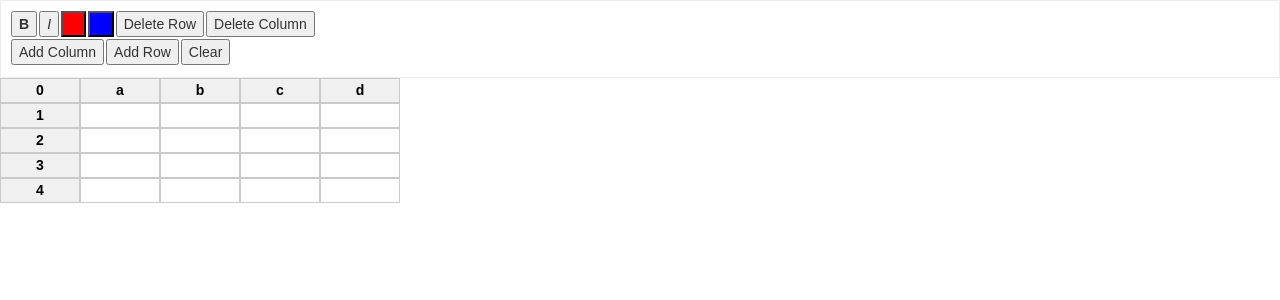
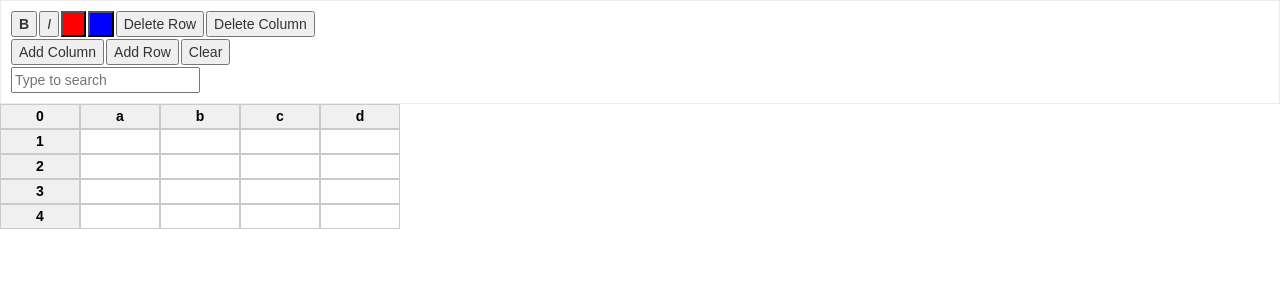
Before and after one commit to rishab85/spreadsheet, a React (Create React App) app: page / in a window 1280 px wide. Shown: the top 300 px of the page. Built offline with nearby package versions, Linux system fonts and the light colour scheme.

Commit message:
Search function

```diff
--- a/src/App.css
+++ b/src/App.css
@@ -37,3 +37,7 @@ button{
   color:blue;
   background-color: blue;
 }
+
+.selected{
+  border : 2px solid green !important;
+}
--- a/src/component/Row.js
+++ b/src/component/Row.js
@@ -20,8 +20,6 @@ const Row = (props) => {
         cell : 'cells'
       }
     }
-
-    console.log(value);
     cells.push(
       <Cell
       key={`${x}-${y}`}
--- a/src/component/Table.js
+++ b/src/component/Table.js
@@ -26,8 +26,6 @@ class Table extends Component{
       data:data,
       styler:styles,
     }
-
-    console.log(this.state.styler);
   }
 
 
@@ -57,8 +55,14 @@ class Table extends Component{
     const modifiedValue = this.state.data
       if(!modifiedValue[y]) modifiedValue[y] = {}
       if(modifiedValue[y][x]['cell'].includes(value)){
+        if(value==='selected'){
+          // modifiedValue[y][x]['cell']=modifiedValue[y][x]['cell'].replace(value,'')
+          // modifiedValue[y][x]['cell']=modifiedValue[y][x]['cell'].trim()
+          modifiedValue[y][x]['cell'] = value+ " " + modifiedValue[y][x]['cell']
+        }else{
           modifiedValue[y][x]['cell']=modifiedValue[y][x]['cell'].replace(value,'')
           modifiedValue[y][x]['cell']=modifiedValue[y][x]['cell'].trim()
+        }
       }else{
         modifiedValue[y][x]['cell'] = value+ " " + modifiedValue[y][x]['cell']
       }
@@ -128,12 +132,30 @@ class Table extends Component{
   handleDelete=(value)=>{
     console.log(value)
   }
+
+  handleSearch = (value) =>{
+    for(let y=0; y<this.props.table.y+1; y+=1){
+      if(this.state.data[y]){
+        for(let x=0; x<this.props.table.x+1; x+=1){
+            if(this.state.data[y][x] && this.state.data[y][x]['data'].toLowerCase()===value.toLowerCase()){
+              console.log(this.state.data[y][x]['data'].toLowerCase())
+              this.handleChangedStyle({x,y},"selected");
+            }else{
+            }
+          }
+        }
+    }
+
+    if(document.getElementsByClassName('selected').length>0){
+      document.getElementsByClassName('selected').item(0).classList.remove('selected');
+    }
+
+  }
   updateCells = () => {
     this.forceUpdate()
   }
   render(){
       const rows = [];
-      console.log(this.props.table.y);
       for(let y=0; y<this.props.y+1; y+=1){
         const rowData = this.state.data[y] || {};
         rows.push(
@@ -157,6 +179,7 @@ class Table extends Component{
           handleDelete = {this.handleDelete}
           handleClear = {this.handleClear}
           addRowColumn = {this.addRowColumn}
+          handleSearch = {this.handleSearch}
           />
           {rows}
         </div>
--- a/src/component/styler.js
+++ b/src/component/styler.js
@@ -20,6 +20,10 @@ class Styler extends Component{
   addRowColumn = (e) =>{
     this.props.addRowColumn(e.target.name);
   }
+
+  handleSearch = (e) =>{
+    this.props.handleSearch(e.target.value)
+  }
   render(){
     return(
       <div className="styler">
@@ -33,6 +37,9 @@ class Styler extends Component{
         <button type="submit" className="btnDelete" name="column" onClick={this.addRowColumn} title="Add Column">Add Column</button>
         <button type="submit" className="btnDelete" name="row" onClick={this.addRowColumn} title="Add Row">Add Row</button>
         <button type="submit" className="btnClear" name="clear-sheet" onClick={this.handleClear} title="Clear All">Clear</button>
+
+        <br/>
+        <input type="text" placeholder="Type to search" onChange={this.handleSearch}/>
       </div>
     )
   }
```
Lines whose indentation alone changed are shown as unchanged.
